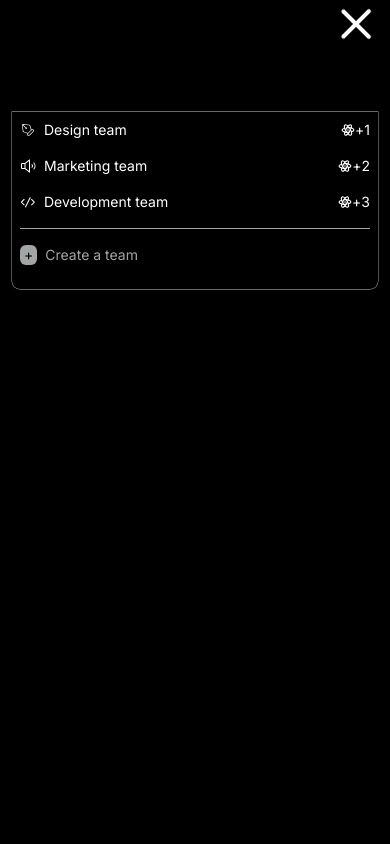
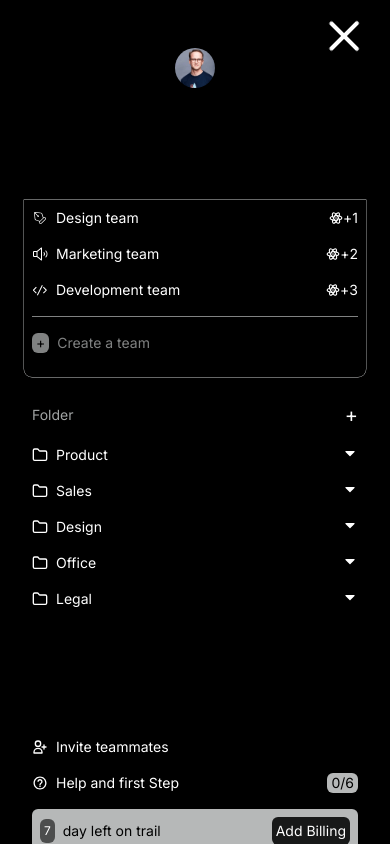
Before and after one commit to aniketcoddy/DNS_dashboard, a Next.js app: page / in a window 390 px wide. Both pictures are taken after a click on the button 362 px from the left and 24 px from the top of the page. Built offline with nearby package versions, Linux system fonts and the light colour scheme.

Commit message:
responsive sidebar (hamburger) done

```diff
--- a/src/components/Sidebar.jsx
+++ b/src/components/Sidebar.jsx
@@ -6,9 +6,28 @@ import { CiPen } from "react-icons/ci";
 import { TbBrandReactNative } from "react-icons/tb";
 import { PiSpeakerHigh } from "react-icons/pi";
 import { VscCode } from "react-icons/vsc";
+import { LuFolder } from "react-icons/lu";
+import { FaCaretDown } from "react-icons/fa";
+import { HiOutlineUserAdd } from "react-icons/hi";
+import { IoMdHelpCircleOutline } from "react-icons/io";
 
 const Sidebar = () => {
-  const [open, setOpen] = useState(false);
+
+  const [open, setOpen] = useState(false);    // useState for responsive screen to open thats hamburger
+
+  const [isOpenArray, setIsOpenArray] = useState(     // usestate we use to for opening and closing of dropdown menu
+    new Array(folderItem.length).fill(false)
+  );
+
+  // this is the toggle button for dropdown menu section where we are checking that the dropdown we are clicking is the same we need to open by double checking the unique id
+
+  const toggleDropdown = (index) => {
+    const updatedIsOpenArray = [...isOpenArray];
+    updatedIsOpenArray[index] = !updatedIsOpenArray[index];
+    setIsOpenArray(updatedIsOpenArray);
+  };
+
+  // these are the variants of framer motion that we use in the code to make initial and final state of animation
 
   const topVariants = {
     closed: {
@@ -69,29 +88,31 @@ const Sidebar = () => {
   return (
     <div>
       {/* container for navbar */}
-      <div className="flex h-full top-0 p-2 justify-between">
+      <div className="flex h-screen top-0 p-2 justify-between">
         {/* the logo */}
-        <div className="flex">
+        <div className="flex gap-1 my-3">
           <div>
             <Image
-              src="/dummy.jpg"
+              src="/logo.png"
               alt="dummy logo"
-              width={30}
-              height={30}
-              className=" rounded-md"
+              width={35}
+              height={35}
+              className=" rounded-md ring-1 ring-black"
             />
           </div>
           {/* heading/title */}
-          <div>
-            <span>INC</span>
-            <h1>InnovateHub</h1>
+          <div className="w-10 h-8 flex flex-col justify-between  relative">
+            <span className="text-xs text-[#626666]">INC</span>
+            <h1 className="text-sm font-semibold">InnovateHub</h1>
           </div>
         </div>
+
         {/* the hamburger */}
-        <div className="md:hidden">
+        <div className="lg:hidden">
+
           {/* responsive menu */}
           <button
-            className="w-10 h-8 flex flex-col justify-between z-50 relative"
+            className="w-10 h-8 m-3 flex flex-col justify-between z-50 relative"
             onClick={() => setOpen(!open)}
           >
             <motion.div
@@ -111,30 +132,42 @@ const Sidebar = () => {
             ></motion.div>
           </button>
 
+          {/* responsive menu black screen open */}
           {open && (
             <motion.div
               variants={listVariants}
               initial="closed"
               animate="opened"
-              className="absolute bg-black w-screen text-white top-0 left-0 h-screen flex flex-col items-start gap-8  z-40"
+              className="absolute bg-black overflow-x-hidden w-screen  text-white top-0 left-0 h-screen flex flex-col items-start gap-8 z-40"
             >
               {/* parent container */}
-              <div className="flex flex-col w-full">
+              <div className="flex flex-col w-full px-4">
+
+                  {/* user section */}
+                  <div className=" flex mt-12 justify-center">
+                    <Image
+                      src="/user.jpg"
+                      alt="admin"
+                      width={40}
+                      height={40}
+                      className="rounded-full md:w-20 md:h-20"
+                    />
+                  </div>
+
                   {/* teams items container */}
-                <div className=" flex flex-col mt-28 gap-4 p-2 mx-3 ring-[0.4px] rounded-b-lg ring-[#cdcfcf]">
+                  <div className=" flex flex-col mt-28 gap-4 p-2 mx-2 ring-[0.4px] rounded-b-lg ring-[#cdcfcf]">
                     {teams.map((items) => {
                       return (
                         <motion.div
                           variants={listItemVariants}
-                        onClick={() => setOpen(!open)}
                           key={items.id}
-                        className="flex justify-between"
+                          className="flex justify-between cursor-pointer"
                         >
                           <div className="flex items-center gap-2">
                             <span>{items.icon}</span>
-                          <h1 className="text-sm">{items.title}</h1>
+                            <h1 className="text-sm md:text-base">{items.title}</h1>
                           </div>
-                        <div className="flex items-center text-sm">
+                          <div className="flex items-center text-sm md:text-base">
                             <TbBrandReactNative />
                             <p>{`+`}</p>
                             {items.id}
@@ -142,10 +175,124 @@ const Sidebar = () => {
                         </motion.div>
                       );
                     })}
-                  <div className="flex items-center gap-2  py-4 border-t-[0.4px] border-full border-[#a2a5a5]">
-                    <button className="text-sm text-black px-1 rounded-md bg-[#a2a5a5]">{`+`}</button>
-                     <h1 className="text-sm text-[#a2a5a5]">Create a team</h1>
+                    <div className="flex items-center gap-2  py-4 border-t-[0.4px] cursor-pointer border-full border-[#808282]">
+                      <button className="text-sm md:text-base text-black px-1 rounded-md bg-[#808282]">{`+`}</button>
+                      <h1 className="text-sm text-[#808282] md:text-base">Create a team</h1>
                     </div>
+                  </div>
+
+
+                {/* Folder container starts from here */}
+                <div className=" flex flex-col p-2 mx-2 ">
+                  <div className="flex items-center gap-2 justify-between py-4 ">
+                    <h1 className="text-sm text-[#a2a5a5] md:text-base">Folder</h1>
+                    <button className="text-xl text-white rounded-md md:text-2xl ">{`+`}</button>
+                  </div>
+                  <div className="flex flex-col gap-4">
+                    {folders.map((items) => {
+                      return (
+                        <motion.div
+                          variants={listItemVariants}
+                          key={items.id}
+                          className="flex justify-between"
+                        >
+                          <div className="flex flex-col dropdown group w-full  relative">
+                            <div
+                              className={`flex cursor-pointer rounded-md justify-between ${
+                                isOpenArray[items.id]
+                                  ? "bg-[#a2a5a5] , p-2 . text-black"
+                                  : "bg-black"
+                              } group w-full gap-2`}
+                              onClick={() => toggleDropdown(items.id)}
+                            >
+                              <div className="flex gap-2 items-center">
+                                <span>
+                                  <LuFolder />
+                                </span>
+                                <span className="text-sm md:text-base">{items.title}</span>
+                              </div>
+
+                              <span>
+                                <FaCaretDown />
+                              </span>
+                            </div>
+
+                            {isOpenArray[items.id] && (
+                              <div className="top-full left-0 w-full">
+                                <div className=" shadow-md text-white p-2">
+                                  <ul className="ml-4 cursor-pointer ">
+                                    {folderItem.map((data, key) => {
+                                      return (
+                                        <li
+                                          className="flex text-xs rounded-md p-2 hover:bg-[#a2a5a5] md:text-sm "
+                                          key={key}
+                                        >
+                                          {data}
+                                        </li>
+                                      );
+                                    })}
+                                    <div className="flex items-center gap-2 px-2 py-2 ">
+                                      <button className="text-xs text-black px-1 rounded-md bg-[#808282]">{`+`}</button>
+                                      <h1 className="text-sm text-[#808282]">
+                                        Add new sub
+                                      </h1>
+                                    </div>
+                                  </ul>
+                                </div>
+                              </div>
+                            )}
+                          </div>
+                        </motion.div>
+                      );
+                    })}
+                  </div>
+                </div>
+
+                {/* footer section of sidebar */}
+
+                <div className=" flex flex-col mt-28 gap-4 p-2 mx-2 mb-7 ">
+                  {/* invite teammates container */}
+                  <motion.div
+                    variants={listItemVariants}
+                    className="flex justify-between cursor-pointer"
+                  >
+                    <div className="flex items-center gap-2">
+                      <span>
+                        <HiOutlineUserAdd />
+                      </span>
+                      <h1 className="text-sm md:text-base">Invite teammates</h1>
+                    </div>
+                  </motion.div>
+
+                  {/* help container */}
+                  <motion.div
+                    variants={listItemVariants}
+                    className="flex justify-between cursor-pointer"
+                  >
+                    <div className="flex items-center gap-2">
+                      <span>
+                        <IoMdHelpCircleOutline />
+                      </span>
+                      <h1 className="text-sm md:text-base">Help and first Step</h1>
+                    </div>
+                    <div className="text-sm text-black px-1 rounded-md bg-[#b6b8b8]">
+                      {`0/6`}
+                    </div>
+                  </motion.div>
+
+                  {/* days container */}
+                  <motion.div
+                    variants={listItemVariants}
+                    className="flex justify-between bg-[#b6b8b8] p-2 text-black cursor-pointer rounded-md"
+                  >
+                    <div className="flex items-center text-xs gap-2 md:text-base">
+                      <span className="bg-[#4c4d4d] p-1 rounded-md text-white">{`7`}</span>
+                      <h1 className="text-sm md:text-base">day left on trail</h1>
+                    </div>
+                    <div className="text-sm text-white p-1 rounded-md bg-[#181919] ">
+                      Add Billing
+                    </div>
+                  </motion.div>
                 </div>
               </div>
             </motion.div>
@@ -174,4 +321,29 @@ const teams = [
   },
 ];
 
+const folders = [
+  {
+    id: 1,
+    title: "Product",
+  },
+  {
+    id: 2,
+    title: "Sales",
+  },
+  {
+    id: 3,
+    title: "Design",
+  },
+  {
+    id: 4,
+    title: "Office",
+  },
+  {
+    id: 5,
+    title: "Legal",
+  },
+];
+
+const folderItem = ["Roadmap", "Feedback", "Performance", "Team", "Analytics"];
+
 export default Sidebar;
```
Also changed, not shown: public/logo.png (added), public/user.jpg (added). Lines whose indentation alone changed are shown as unchanged.
